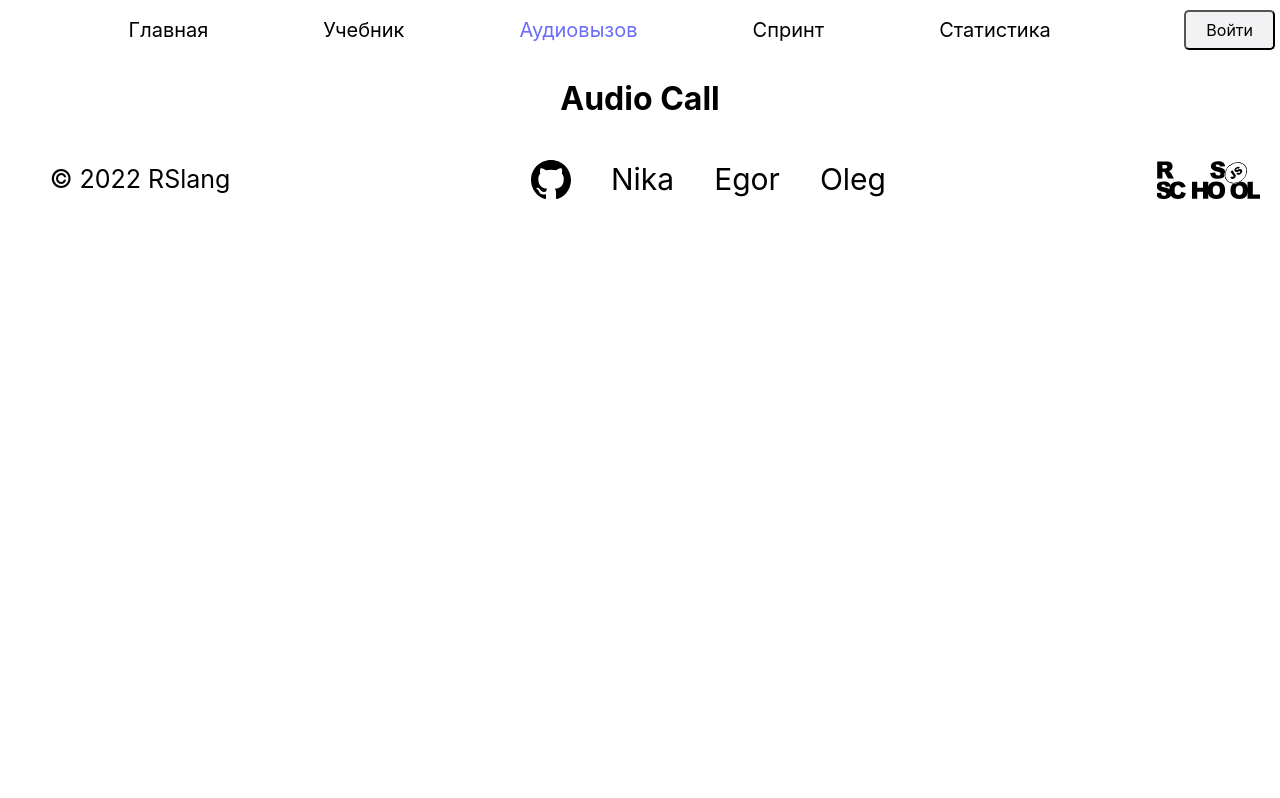
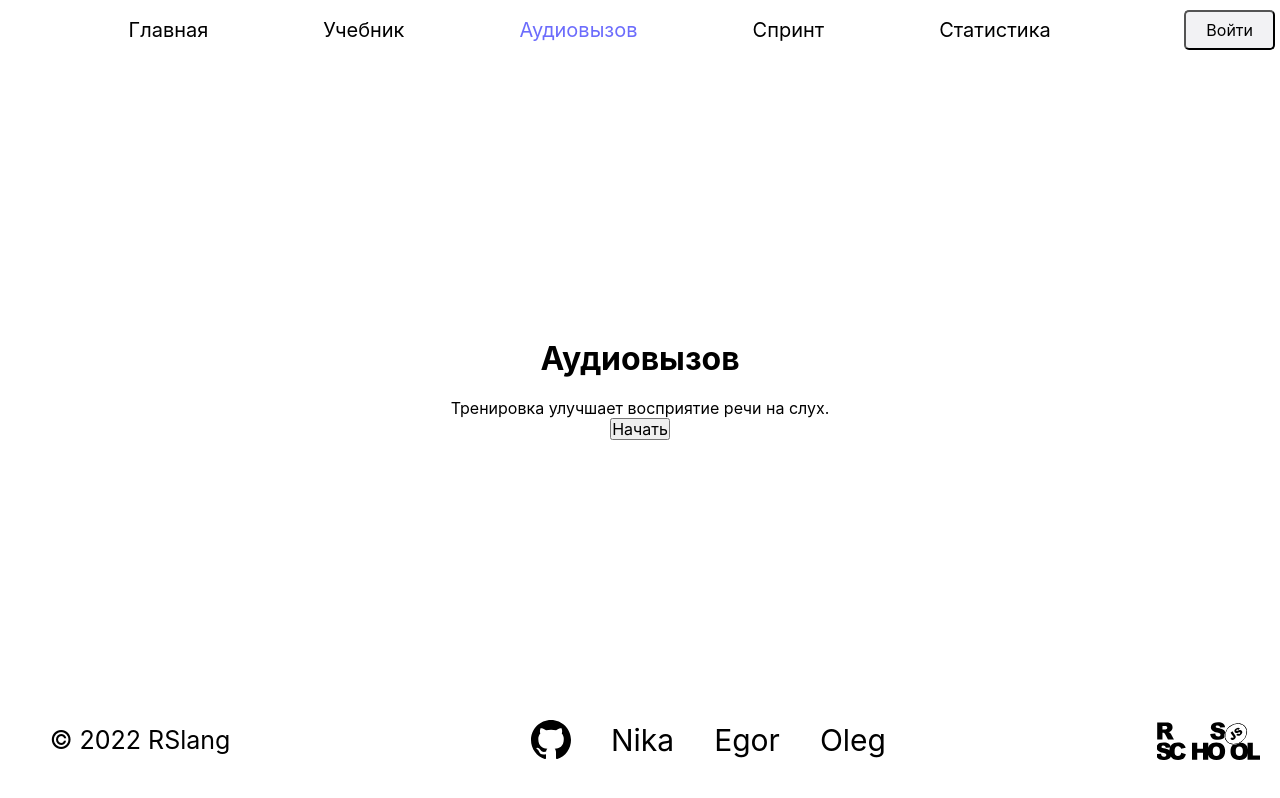
Before and after one commit to MaSkA6293/rslang, a React (Create React App) app: page /audioCall in a window 1280 px wide. Built offline with nearby package versions, Linux system fonts and the light colour scheme.

Commit message:
fix(audio-call): add start screen

```diff
--- /dev/null
+++ b/src/pages/audioCallGame/components/container/index.scss
@@ -0,0 +1,7 @@
+.game-container {
+  display: flex;
+  align-items: center;
+  justify-content: center;
+  flex-direction: column;
+  min-height: 80vh;
+}
--- /dev/null
+++ b/src/pages/audioCallGame/components/container/index.tsx
@@ -0,0 +1,12 @@
+import React from 'react';
+import './index.scss';
+
+interface ContainerProps {
+  children: React.ReactNode;
+}
+
+function Container({ children }: ContainerProps) {
+  return <div className="game-container">{children}</div>;
+}
+
+export default Container;
--- /dev/null
+++ b/src/pages/audioCallGame/components/startScreen/index.tsx
@@ -0,0 +1,15 @@
+import './index.scss';
+
+function StartScreen() {
+  return (
+    <>
+      <h1 className="game__title">Аудиовызов</h1>
+      <p className="game__description">
+        Тренировка улучшает восприятие речи на слух.
+      </p>
+      <button className="game__btn">Начать</button>
+    </>
+  );
+}
+
+export default StartScreen;
--- a/src/pages/audioCallGame/index.tsx
+++ b/src/pages/audioCallGame/index.tsx
@@ -1,12 +1,16 @@
 import './index.scss';
 import Header from '../../components/Header/Header';
 import Footer from '../../components/Footer/Footer';
+import Container from './components/container';
+import StartScreen from './components/startScreen';
 
 function AudioCallGamePage() {
   return (
     <>
       <Header />
-      <h1>Audio Call</h1>
+      <Container>
+        <StartScreen />
+      </Container>
       <Footer />
     </>
   );
```
Also changed, not shown: src/pages/audioCallGame/components/startScreen/index.scss (added).
